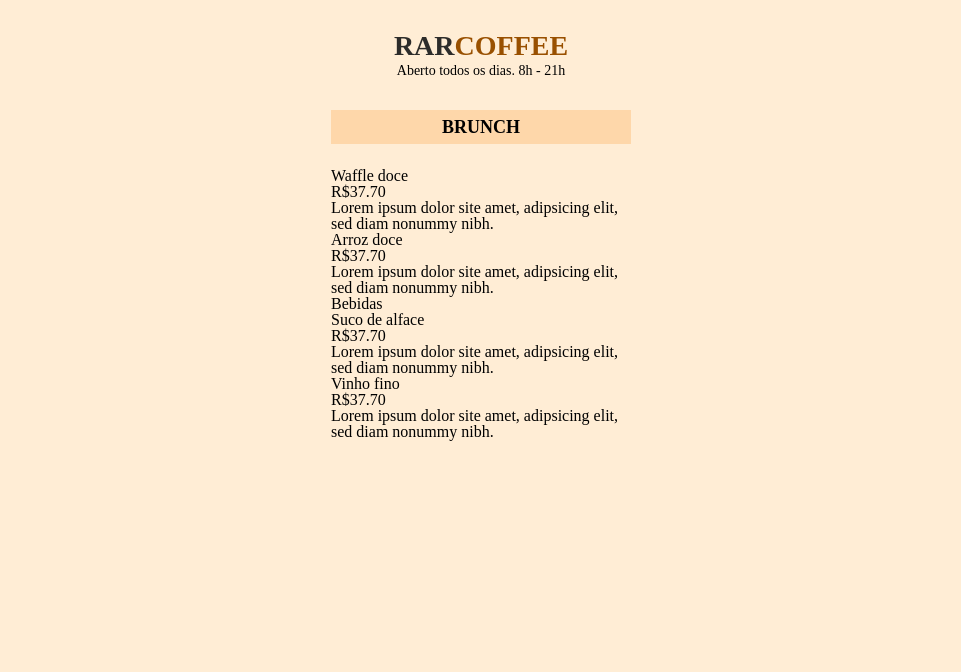
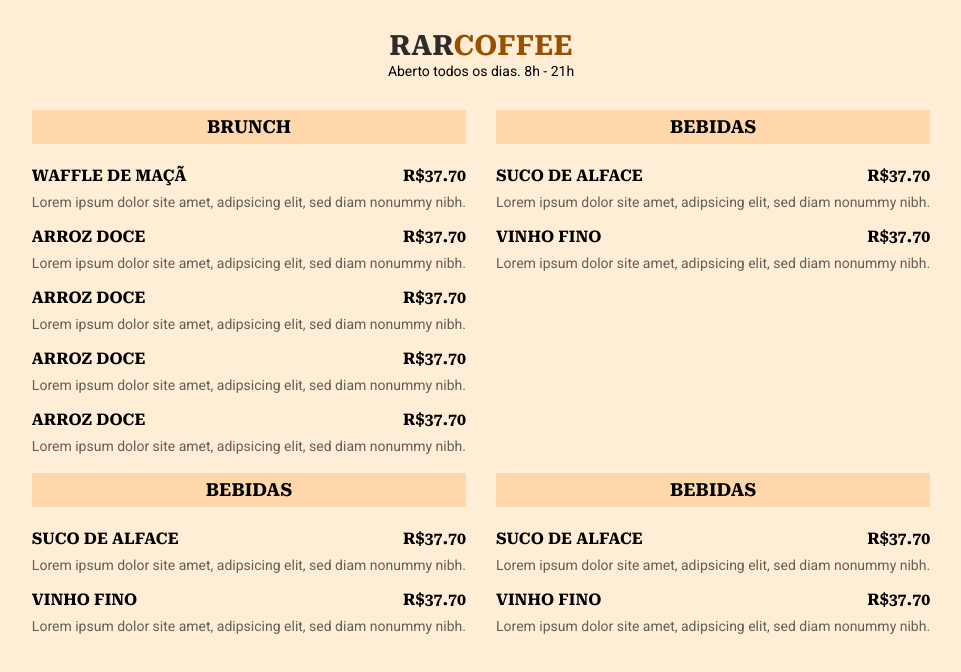
Before and after one commit to ricardoaruiz/francy-cardapio, a plain HTML site: page index.html in a window 1280 px wide. Shown: the whole page, without its empty margins (159-1120 px from the left). Drawn offline with Linux system fonts and the light colour scheme.

Commit message:
feat: aula 02 - finalizando o layout e separando os estilos

```diff
--- a/index.html
+++ b/index.html
@@ -1,62 +1,24 @@
 <!DOCTYPE html>
-<html lang="en">
+<html lang="pt-br">
 
 <head>
   <meta charset="UTF-8">
   <meta http-equiv="X-UA-Compatible" content="IE=edge">
   <meta name="viewport" content="width=device-width, initial-scale=1.0">
+
   <title>Cardápio</title>
 
-  <link rel="stylesheet" href="reset.css">
+  <!-- Fonts -->
+  <link rel="preconnect" href="https://fonts.googleapis.com" />
+  <link rel="preconnect" href="https://fonts.gstatic.com" crossorigin />
+  <link href="https://fonts.googleapis.com/css2?family=Roboto&family=Roboto+Serif:opsz,wght@8..144,700&display=swap"
+    rel="stylesheet" />
 
-  <style>
-    body {
-      background-color: #FFEDD5;
-    }
-
-    main {
-      width: 300px;
-      margin: 0 auto;
-      padding: 32px 0;
-    }
-
-    /* Header da página */
-    h1 {
-      font-size: 28px;
-      font-weight: 700;
-      text-transform: uppercase;
-      color: #995000;
-      text-align: center;
-    }
-
-    h1 .destakTitle {
-      color: #2D2C2A
-    }
-
-    .description {
-      font-size: 14px;
-      color: #000;
-      margin: 4px 0 32px 0;
-      text-align: center;
-    }
-
-    /* Seções do cardápio */
-    .menu-session {}
-
-    .menu-session__header {
-      background-color: #FED7AA;
-      padding: 8px 16px;
-      margin-bottom: 24px;
-    }
-
-    .menu-session__header h2 {
-      font-size: 18px;
-      font-weight: 700;
-      text-transform: uppercase;
-      text-align: center;
-    }
-  </style>
-
+  <!-- CSS -->
+  <link rel="stylesheet" href="styles/reset.css">
+  <link rel="stylesheet" href="styles/general.css">
+  <link rel="stylesheet" href="styles/header.css">
+  <link rel="stylesheet" href="styles/menu.css">
 </head>
 
 <body>
@@ -66,6 +28,7 @@
     </h1>
     <p class="description">Aberto todos os dias. 8h - 21h</p>
 
+    <div class="menu-body">
       <!-- Brunch -->
       <section class="menu-session">
         <header class="menu-session__header">
@@ -73,19 +36,40 @@
         </header>
 
         <ul>
-        <li>
-          <div>
-            <h3>Waffle doce</h3>
+          <li class="menu-item">
+            <header class="menu-item__header">
+              <h3>Waffle de maçã</h3>
               <div>R$37.70</div>
-          </div>
-          <p>Lorem ipsum dolor site amet, adipsicing elit, sed diam nonummy nibh.</p>
+            </header>
+            <p class="menu-item__description">Lorem ipsum dolor site amet, adipsicing elit, sed diam nonummy nibh.</p>
           </li>
-        <li>
-          <div>
+          <li class="menu-item">
+            <header class="menu-item__header">
               <h3>Arroz doce</h3>
               <div>R$37.70</div>
-          </div>
-          <p>Lorem ipsum dolor site amet, adipsicing elit, sed diam nonummy nibh.</p>
+            </header>
+            <p class="menu-item__description">Lorem ipsum dolor site amet, adipsicing elit, sed diam nonummy nibh.</p>
+          </li>
+          <li class="menu-item">
+            <header class="menu-item__header">
+              <h3>Arroz doce</h3>
+              <div>R$37.70</div>
+            </header>
+            <p class="menu-item__description">Lorem ipsum dolor site amet, adipsicing elit, sed diam nonummy nibh.</p>
+          </li>
+          <li class="menu-item">
+            <header class="menu-item__header">
+              <h3>Arroz doce</h3>
+              <div>R$37.70</div>
+            </header>
+            <p class="menu-item__description">Lorem ipsum dolor site amet, adipsicing elit, sed diam nonummy nibh.</p>
+          </li>
+          <li class="menu-item">
+            <header class="menu-item__header">
+              <h3>Arroz doce</h3>
+              <div>R$37.70</div>
+            </header>
+            <p class="menu-item__description">Lorem ipsum dolor site amet, adipsicing elit, sed diam nonummy nibh.</p>
           </li>
         </ul>
 
@@ -93,29 +77,80 @@
 
 
       <!-- Bebidas -->
-    <section>
-      <header>
+      <section class="menu-session">
+        <header class="menu-session__header">
           <h2>Bebidas</h2>
         </header>
 
         <ul>
-        <li>
-          <div>
+          <li class="menu-item">
+            <header class="menu-item__header">
               <h3>Suco de alface</h3>
               <div>R$37.70</div>
-          </div>
-          <p>Lorem ipsum dolor site amet, adipsicing elit, sed diam nonummy nibh.</p>
+            </header>
+            <p class="menu-item__description">Lorem ipsum dolor site amet, adipsicing elit, sed diam nonummy nibh.</p>
           </li>
-        <li>
-          <div>
+          <li class="menu-item">
+            <header class="menu-item__header">
               <h3>Vinho fino</h3>
               <div>R$37.70</div>
-          </div>
-          <p>Lorem ipsum dolor site amet, adipsicing elit, sed diam nonummy nibh.</p>
+            </header>
+            <p class="menu-item__description">Lorem ipsum dolor site amet, adipsicing elit, sed diam nonummy nibh.</p>
           </li>
         </ul>
 
       </section>
+
+      <!-- Bebidas -->
+      <section class="menu-session">
+        <header class="menu-session__header">
+          <h2>Bebidas</h2>
+        </header>
+
+        <ul>
+          <li class="menu-item">
+            <header class="menu-item__header">
+              <h3>Suco de alface</h3>
+              <div>R$37.70</div>
+            </header>
+            <p class="menu-item__description">Lorem ipsum dolor site amet, adipsicing elit, sed diam nonummy nibh.</p>
+          </li>
+          <li class="menu-item">
+            <header class="menu-item__header">
+              <h3>Vinho fino</h3>
+              <div>R$37.70</div>
+            </header>
+            <p class="menu-item__description">Lorem ipsum dolor site amet, adipsicing elit, sed diam nonummy nibh.</p>
+          </li>
+        </ul>
+
+      </section>
+
+      <!-- Bebidas -->
+      <section class="menu-session">
+        <header class="menu-session__header">
+          <h2>Bebidas</h2>
+        </header>
+
+        <ul>
+          <li class="menu-item">
+            <header class="menu-item__header">
+              <h3>Suco de alface</h3>
+              <div>R$37.70</div>
+            </header>
+            <p class="menu-item__description">Lorem ipsum dolor site amet, adipsicing elit, sed diam nonummy nibh.</p>
+          </li>
+          <li class="menu-item">
+            <header class="menu-item__header">
+              <h3>Vinho fino</h3>
+              <div>R$37.70</div>
+            </header>
+            <p class="menu-item__description">Lorem ipsum dolor site amet, adipsicing elit, sed diam nonummy nibh.</p>
+          </li>
+        </ul>
+
+      </section>
+    </div>
   </main>
 </body>
 
--- /dev/null
+++ b/styles/general.css
@@ -0,0 +1,17 @@
+body {
+  background-color: #FFEDD5;
+  font-family: 'Roboto Serif', serif;
+}
+
+main {
+  width: 300px;
+  margin: 0 auto;
+  padding: 32px 0;
+}
+
+@media only screen and (min-width: 768px) {
+  main {
+    width: 100%;
+    max-width: 1000px;
+  }
+}
--- /dev/null
+++ b/styles/header.css
@@ -0,0 +1,20 @@
+/* Header da página */
+h1 {
+  font-size: 28px;
+  font-weight: 700;
+  text-transform: uppercase;
+  color: #995000;
+  text-align: center;
+}
+
+h1 .destakTitle {
+  color: #2D2C2A
+}
+
+.description {
+  font-size: 14px;
+  color: #000;
+  margin: 4px 0 32px 0;
+  text-align: center;
+  font-family: 'Roboto', sans-serif;
+}
--- /dev/null
+++ b/styles/menu.css
@@ -0,0 +1,59 @@
+/* Seções do cardápio */
+
+.menu-body {
+  display: flex;
+  flex-direction: column;
+  flex-wrap: wrap;
+}
+
+@media only screen and (min-width: 768px) {
+  .menu-body {
+    flex-direction: row;
+    justify-content: center;
+    column-gap: 30px;
+    padding: 0 20px;
+  }
+}
+
+.menu-session__header {
+  background-color: #FED7AA;
+  padding: 8px 16px;
+  margin-bottom: 24px;
+}
+
+.menu-session__header h2 {
+  font-size: 18px;
+  font-weight: 700;
+  text-transform: uppercase;
+  text-align: center;
+}
+
+/* Itens do menu */
+.menu-item {
+  margin-bottom: 16px;
+}
+
+.menu-item p {
+  font-size: 14px;
+  font-weight: 400;
+  color: #000;
+  opacity: 0.6;
+  line-height: 21px;
+}
+
+.menu-item__header {
+  display: flex;
+  justify-content: space-between;
+  margin-bottom: 8px;
+}
+
+.menu-item__header h3,
+.menu-item__header div {
+  font-size: 16px;
+  font-weight: 700;
+  text-transform: uppercase;
+}
+
+.menu-item__description {
+  font-family: 'Roboto', sans-serif;
+}
```
Also changed, not shown: styles/reset.css (renamed from reset.css). Lines whose indentation alone changed are shown as unchanged.
